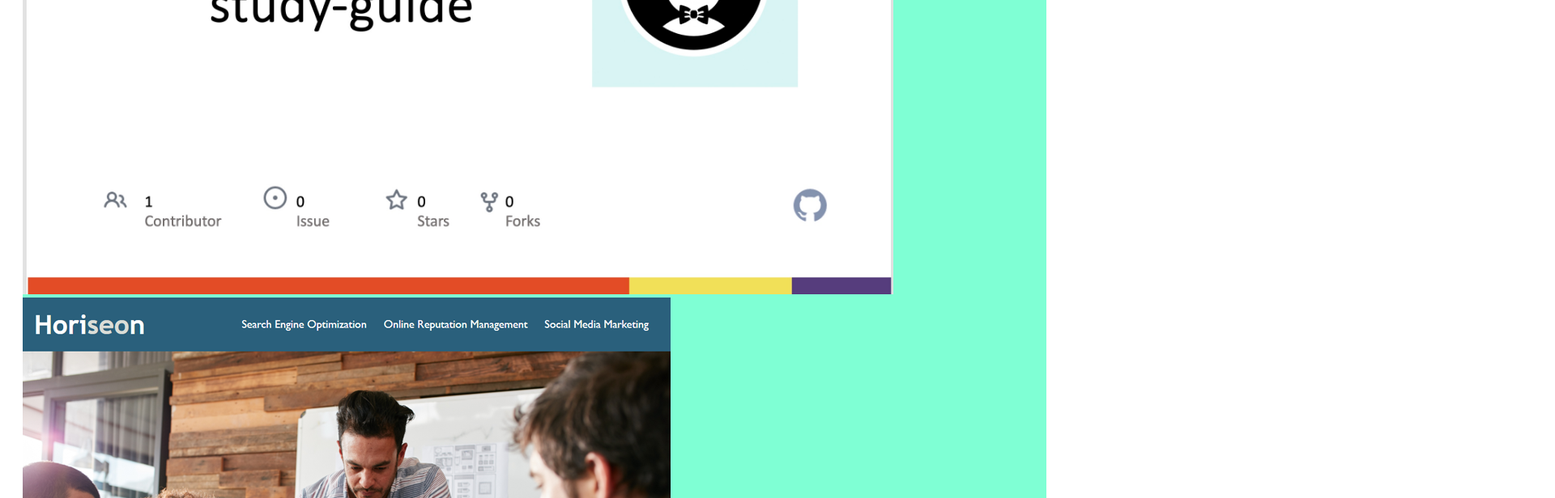
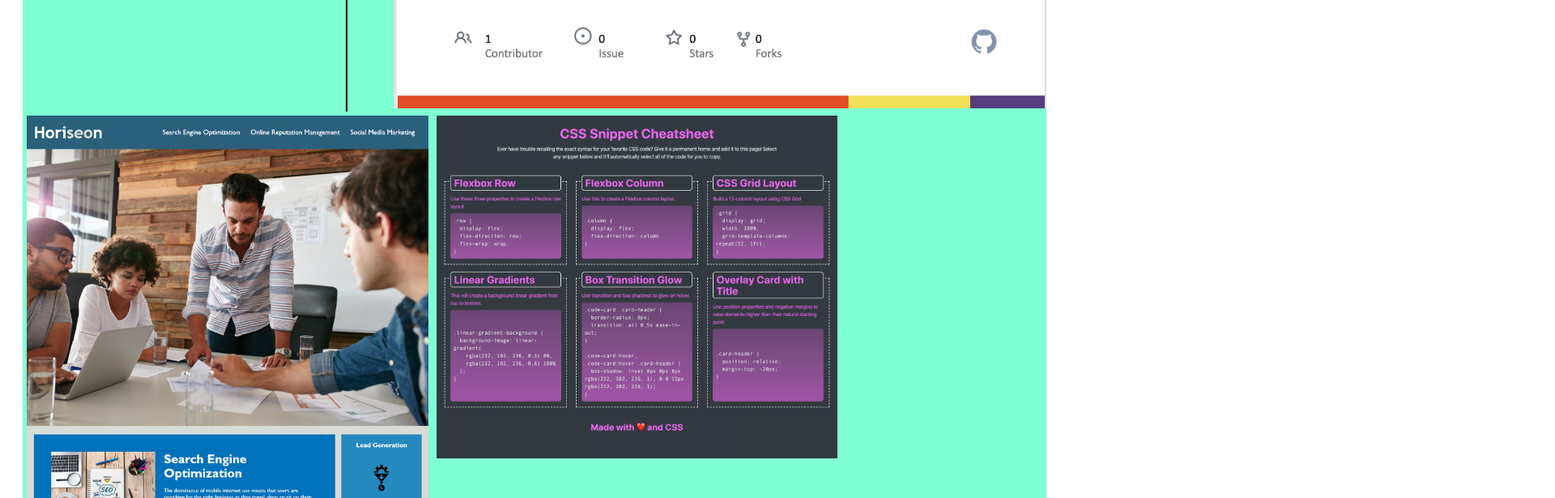
Before and after one commit to afzama/Work-Portfolio, a plain HTML site: page index.html in a window 1280 px wide. Shown: the part 1220-1836 px from the top of the page at 81% size, 1920 px wide, since content can reach past the window. Drawn offline with Linux system fonts and the light colour scheme.

Commit message:
updates to html

```diff
--- a/Assets/CSS/style.css
+++ b/Assets/CSS/style.css
@@ -71,19 +71,29 @@ padding-left: 50px;
 }
 .Pre-Work{
     display: flex;
-    width: 100%;
     flex-direction: column;
+    border-left: 2px solid black;
+    padding-left: 57px;
 }
 #Pre-Work-img {
-height: 600px;
+height: 450px;
 }
 .centered {
     border: 1px solid yellow;
     text-align: center;
 }
-.Horiseon-project,
-.Flexbox-Project {
-    flex-basis: calc(50% -10px);
-    margin-bottom: 20px;
-    margin-left: 20px;
+*{
+box-sizing: border-box;
 }
+  .column {
+    float: left;
+    width: 40%;
+    padding: 5px;
+  }
+
+  /* Clearfix (clear floats) */
+  .row::after {
+    content: "";
+    clear: both;
+    display: table;
+  }
--- a/index.html
+++ b/index.html
@@ -41,22 +41,23 @@
 
 <div class="parent-container">
 
-<h1>Work Portfolio</h1>
+<h1>Work</h1>
 
     <section class="Pre-Work" id="#Work-Portfolio">
       <a href="https://afzama.github.io/rework-study-guide/"> <img src="./Assets/Prework Study Guide.jpeg" alt="Prework-Study-Guide" id="Pre-Work-img"></a>
     </section>
 
     <div class="row">
+        <div class="column">
     <section class="Horiseon-Project" id="#Work-Portfolio">
-        <a href="https://afzama.github.io/MAHoriseonProject/"> <img src="./Assets/Horiseon Project.png" alt="Horiseon-Project" id="Horiseon-img"></a>
+        <a href="https://afzama.github.io/MAHoriseonProject/"> <img src="./Assets/Horiseon Project.png" alt="Horiseon-Project" id="Horiseon-img" style="width: 100%;"></a>
     </section>
-
+</div>
+<div class="column">
     <section class="Flexbox-Project" id="#Work-Portfolio">
-        <a href="https://afzama.github.io/CSS-Snippet/"> <img src="Assets/CSS-Snippet.png" alt="CSS-Challenge" id="CSS-img"></a>
+        <a href="https://afzama.github.io/CSS-Snippet/"> <img src="Assets/CSS-Snippet.png" alt="CSS-Challenge" id="CSS-img" style="width: 100%;"></a>
     </section>
     </div>
-
 </div>
 </main>
 
```
